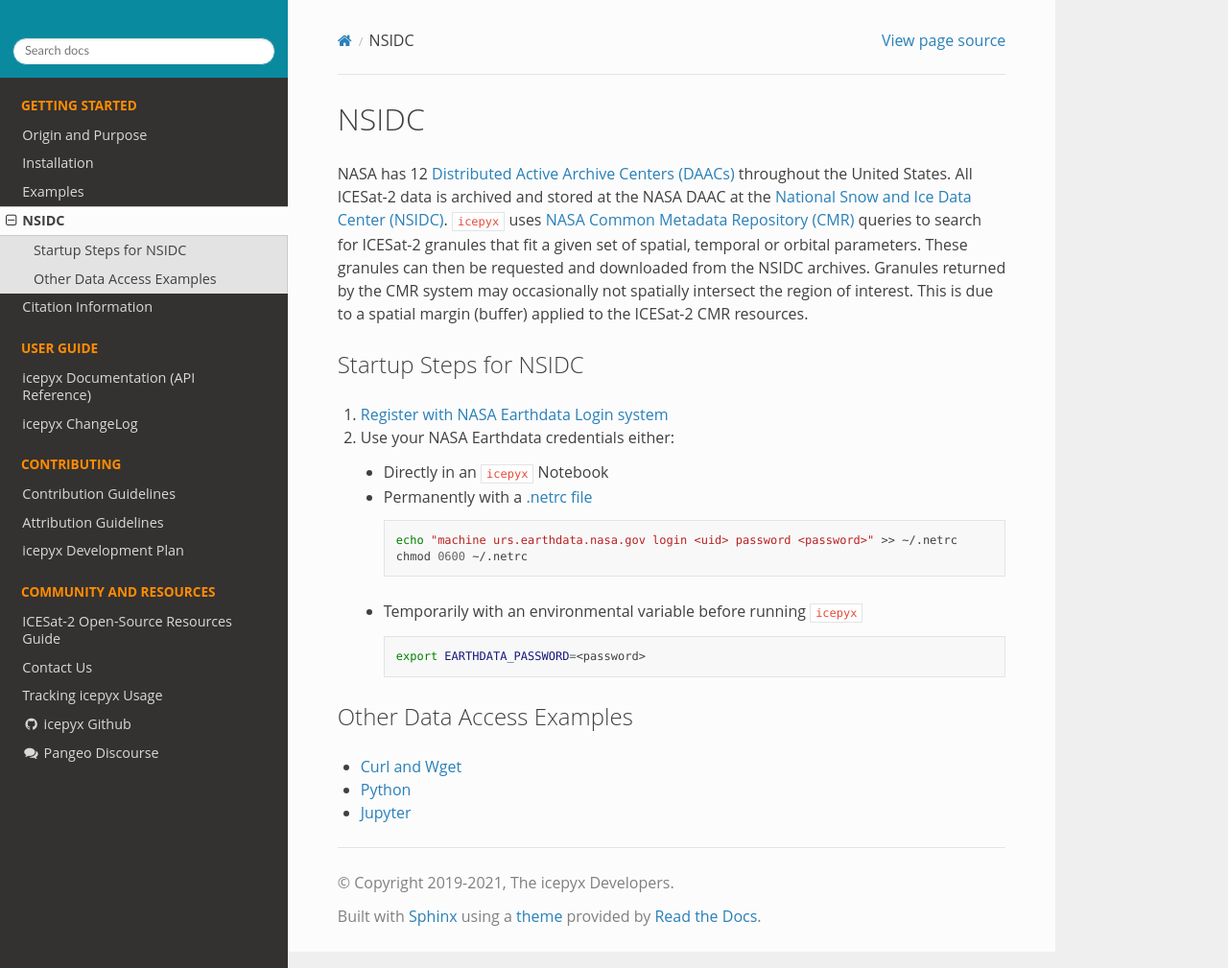
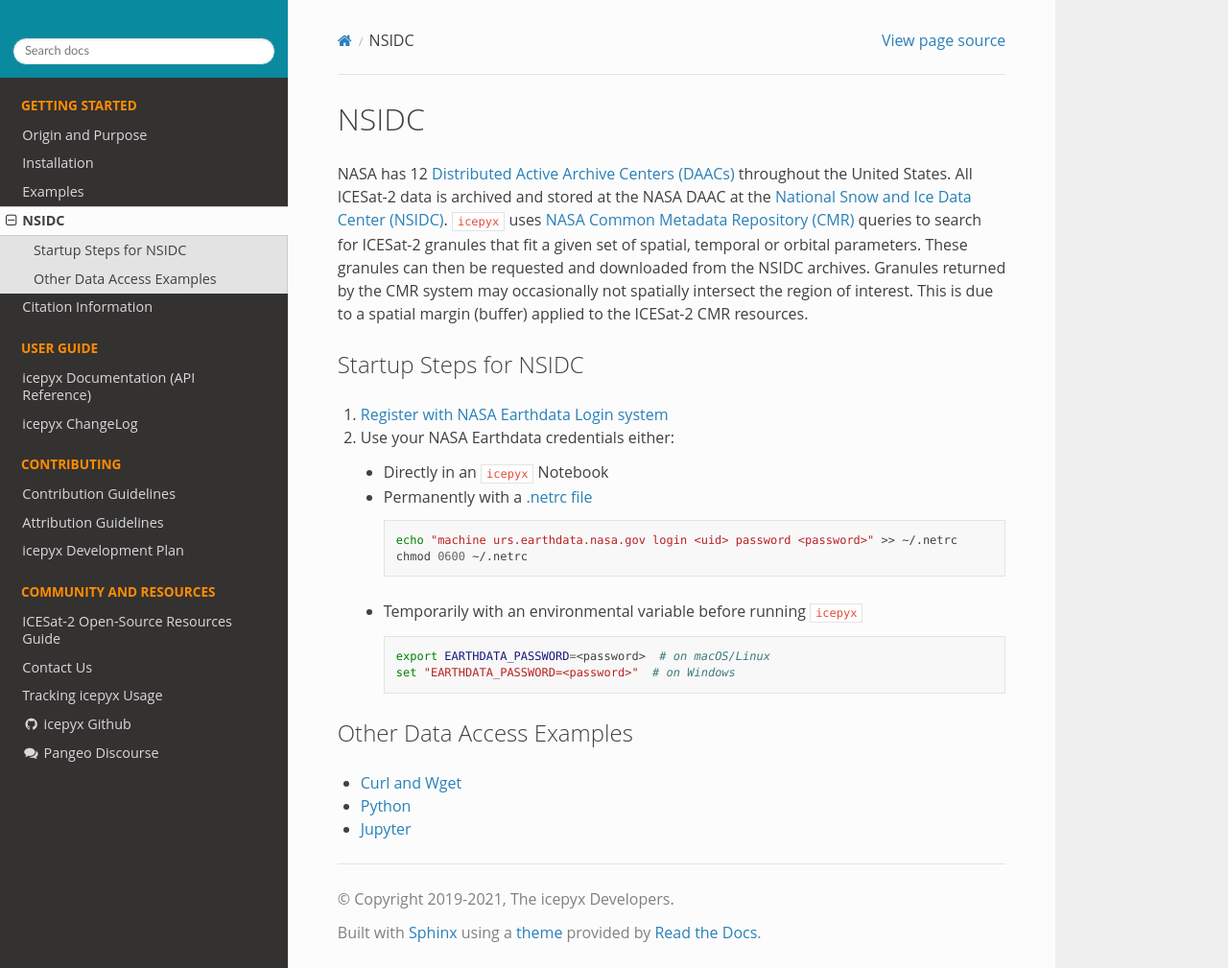
Before and after one commit to icesat2py/icepyx, a Sphinx documentation site: the page built from doc/source/getting_started/earthdata.rst, in a window 1280 px wide and 1009 px high. Shown: the whole window at 96% size. Built offline with Sphinx 7.4.7 and the Read the Docs theme 2.0.0, drawn with Linux system fonts in a browser that asks for light colours; pages that are not in the unit, such as notebooks, are missing from menus.

Commit message:
Update doc/source/getting_started/earthdata.rst
Co-authored-by: Wei Ji <23487320+weiji14@users.noreply.github.com>

```diff
--- a/doc/source/getting_started/earthdata.rst
+++ b/doc/source/getting_started/earthdata.rst
@@ -30,7 +30,8 @@
 
     .. code-block:: bash
 
-        export EARTHDATA_PASSWORD=<password>
+        export EARTHDATA_PASSWORD=<password>  # on macOS/Linux
+        set "EARTHDATA_PASSWORD=<password>"  # on Windows
 
 Other Data Access Examples
 ##########################
```
